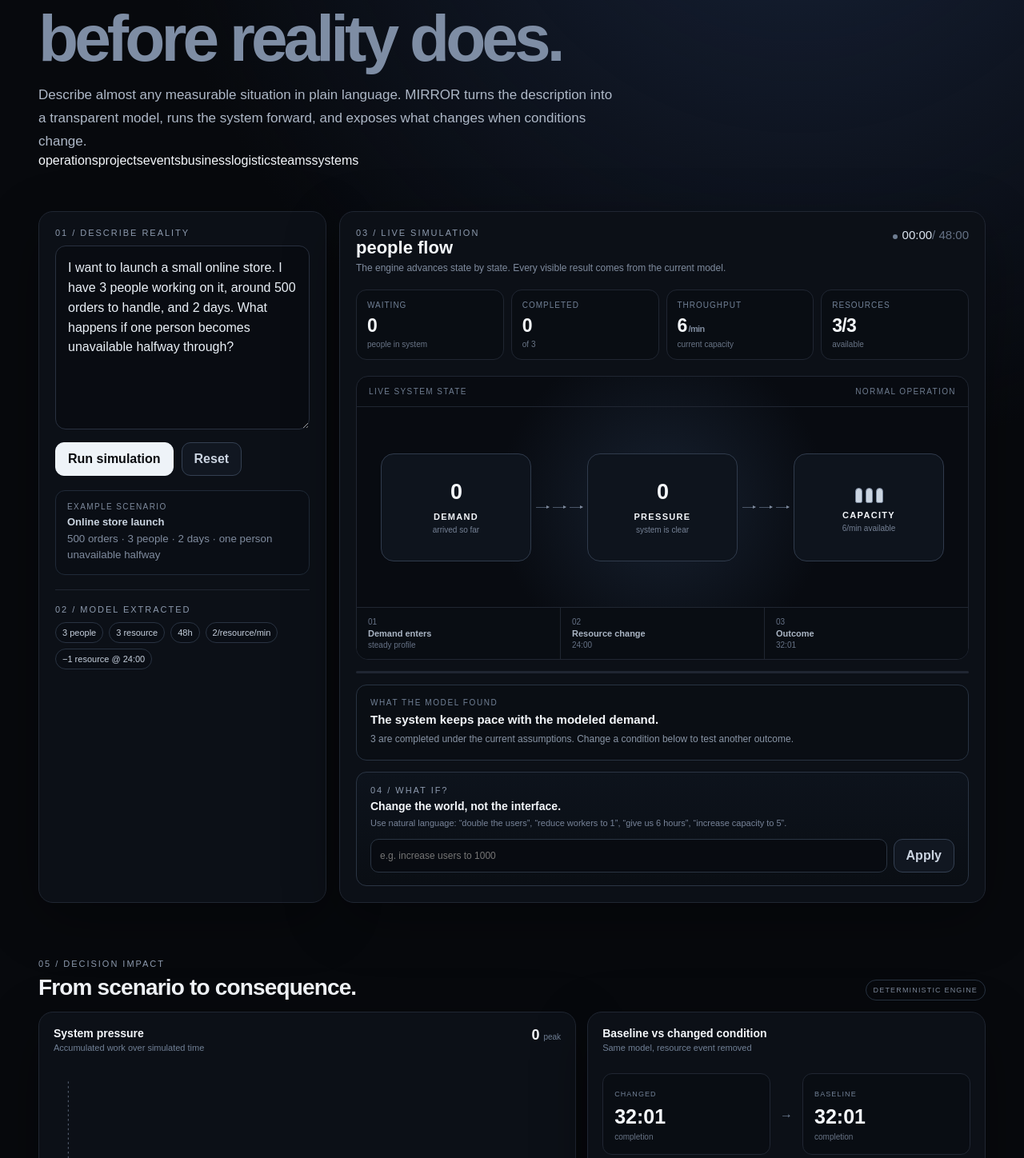
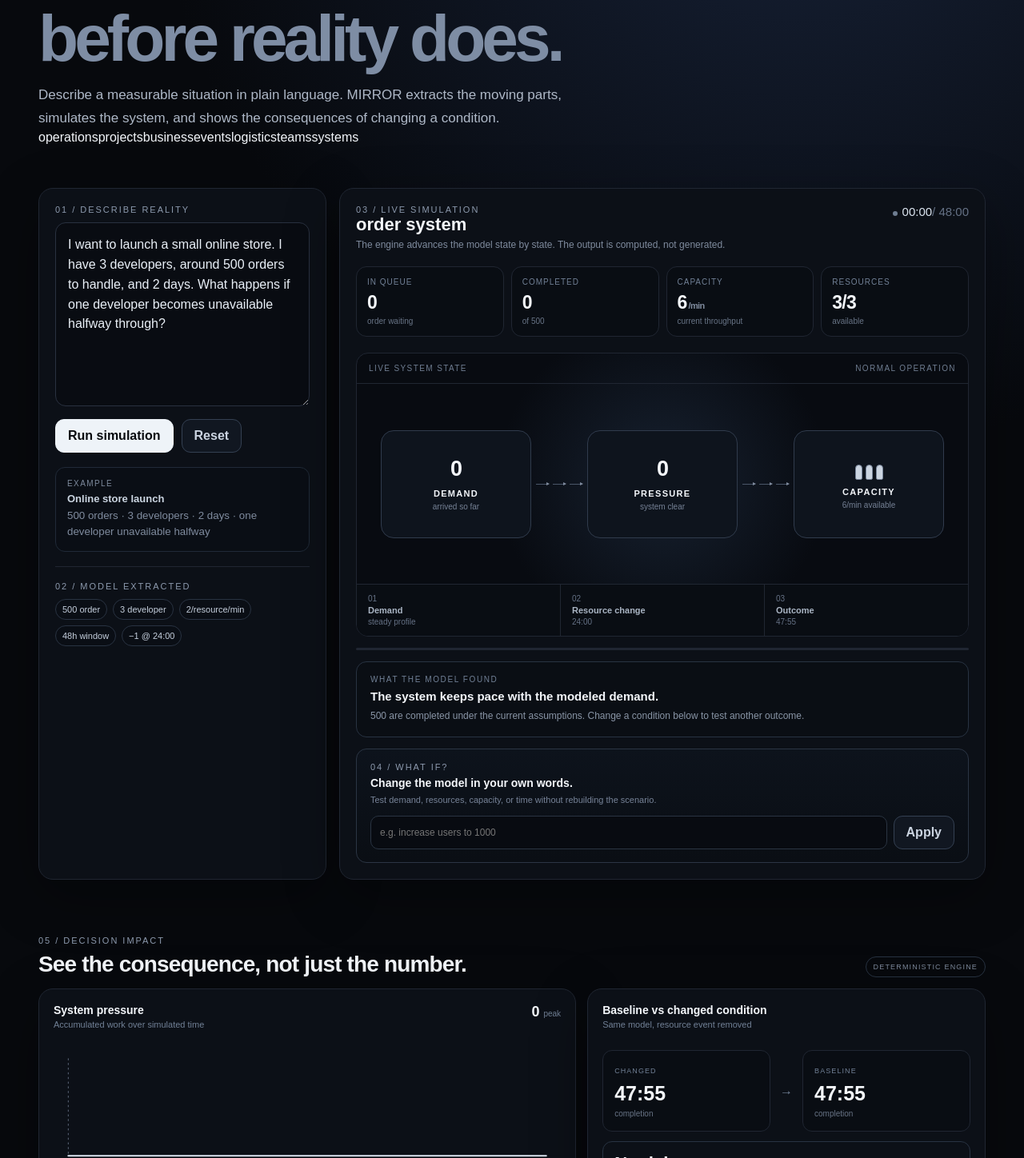
Before and after one commit to kogleshofficial-hub/mirror-simulation-engine, a Next.js app: page / in a window 1280 px wide. Shown: the part 242-1690 px from the top of the page at 80% size. Built offline with nearby package versions, Linux system fonts and the light colour scheme.

Commit message:
Make MIRROR UI domain-neutral and flexible

```diff
--- a/app/page.tsx
+++ b/app/page.tsx
@@ -3,7 +3,7 @@
 import { useEffect, useMemo, useState } from 'react'
 import { parseScenario, simulate, summarize, type Model, type State } from '../lib/engine'
 
-const demo = 'I want to launch a small online store. I have 3 people working on it, around 500 orders to handle, and 2 days. What happens if one person becomes unavailable halfway through?'
+const demo = 'I want to launch a small online store. I have 3 developers, around 500 orders to handle, and 2 days. What happens if one developer becomes unavailable halfway through?'
 const fmt = (n: number) => new Intl.NumberFormat('en-US').format(Math.round(n))
 const clock = (m: number) => `${String(Math.floor(m / 60)).padStart(2, '0')}:${String(m % 60).padStart(2, '0')}`
 
@@ -12,15 +12,16 @@ function LineChart({ states, minute }: { states: State[]; minute: number }) {
   const max = Math.max(1, ...states.map(s => s.queue))
   const points = states.map((s, i) => `${pad + (i / Math.max(1, states.length - 1)) * (width - pad * 2)},${height - pad - (s.queue / max) * (height - pad * 2)}`).join(' ')
   const x = pad + (Math.max(0, minute - 1) / Math.max(1, states.length - 1)) * (width - pad * 2)
-  return <div className="chart-wrap"><svg viewBox={`0 0 ${width} ${height}`} role="img" aria-label="Queue pressure over simulated time"><line x1={pad} x2={width-pad} y1={height-pad} y2={height-pad} className="axis"/><polyline points={points} className="chart-line"/><line x1={x} x2={x} y1={pad} y2={height-pad} className="cursor"/></svg><div className="chart-axis"><span>00:00</span><span>{clock(Math.round((states.length || 0) / 2))}</span><span>{clock(states.at(-1)?.minute ?? 0)}</span></div></div>
+  return <div className="chart-wrap"><svg viewBox={`0 0 ${width} ${height}`} role="img" aria-label="System pressure over simulated time"><line x1={pad} x2={width-pad} y1={height-pad} y2={height-pad} className="axis"/><polyline points={points} className="chart-line"/><line x1={x} x2={x} y1={pad} y2={height-pad} className="cursor"/></svg><div className="chart-axis"><span>00:00</span><span>{clock(Math.round((states.length || 0) / 2))}</span><span>{clock(states.at(-1)?.minute ?? 0)}</span></div></div>
 }
 
 function changeModel(model: Model, request: string): Model | null {
   const lower = request.toLowerCase()
-  const valueMatch = request.match(/(?:to|=|by)\s*(\d[\d,]*(?:\.\d+)?)/i)
+  const valueMatch = request.match(/(?:to|=)\s*(\d[\d,]*(?:\.\d+)?)/i)
   const n = valueMatch ? Math.max(0, Number(valueMatch[1].replace(/,/g, ''))) : null
   if (n !== null && /attendees|students|people|users|customers|orders|tasks|items|units|tickets|requests|visitors|products|packages|deliveries|jobs|records|work/i.test(lower)) return { ...model, subjectCount: n }
-  if (n !== null && /organizers|organizer|staff|workers|worker|developers|servers|machines|agents|vehicles|drivers|rooms|printers|lanes|teams|resources/i.test(lower)) return { ...model, resourceCount: n }
+  if (n !== null && /organizers|staff|workers|worker|developers|developer|engineers|servers|machines|agents|vehicles|drivers|rooms|printers|lanes|teams|resources|operators|reviewers/i.test(lower)) return { ...model, resourceCount: n }
+  if (n !== null && /capacity|throughput|rate|per minute|min/i.test(lower)) return { ...model, capacityPerResource: Math.max(0.25, n) }
   if (n !== null && /minutes|min|duration/i.test(lower)) return { ...model, durationMinutes: Math.max(15, Math.round(n)) }
   if (n !== null && /hours|hrs|hr/i.test(lower)) return { ...model, durationMinutes: Math.max(15, Math.round(n * 60)) }
   if (n !== null && /days|day/i.test(lower)) return { ...model, durationMinutes: Math.max(15, Math.round(n * 1440)) }
@@ -60,45 +61,45 @@ export default function Home() {
   }
   const applyChange = () => {
     const changed = changeModel(model, whatIf)
-    if (!changed || changed.subjectCount < 1 || changed.resourceCount < 1) { setError('Try a natural change like “increase users to 1000”, “reduce workers to 2”, or “give us 6 hours”.'); return }
+    if (!changed || changed.subjectCount < 1 || changed.resourceCount < 1) { setError('Try “increase users to 1000”, “reduce workers to 2”, “increase capacity to 5”, or “give us 6 hours”.'); return }
     setError(''); setRunning(false); setMinute(0); setModel(changed); setChangeNote(`Applied: ${whatIf.trim()}`); setWhatIf('')
   }
   const reset = () => { setRunning(false); setMinute(0); setError(''); setChangeNote('') }
 
   return <main className="shell">
     <header className="top"><div className="brand"><div className="mark">M</div><strong>MIRROR</strong></div><div className="status"><i className="dot"/> {running ? 'simulation running' : minute >= model.durationMinutes ? 'simulation complete' : 'engine ready'}</div></header>
-    <section className="hero"><div className="eyebrow">General-purpose decision simulation</div><h1>Test the decision<br/><span>before reality does.</span></h1><p>Describe almost any measurable situation in plain language. MIRROR turns the description into a transparent model, runs the system forward, and exposes what changes when conditions change.</p><div className="domain-pills"><span>operations</span><span>projects</span><span>events</span><span>business</span><span>logistics</span><span>teams</span><span>systems</span></div></section>
+    <section className="hero"><div className="eyebrow">General-purpose decision simulation</div><h1>Test the decision<br/><span>before reality does.</span></h1><p>Describe a measurable situation in plain language. MIRROR extracts the moving parts, simulates the system, and shows the consequences of changing a condition.</p><div className="domain-pills"><span>operations</span><span>projects</span><span>business</span><span>events</span><span>logistics</span><span>teams</span><span>systems</span></div></section>
 
     <section className="workspace">
       <aside className="panel input-panel"><div className="label">01 / Describe reality</div><textarea className="textarea" value={text} onChange={e => setText(e.target.value)} aria-label="Scenario description"/><div className="actions"><button className="primary" onClick={run} disabled={running}>{running ? 'Running…' : 'Run simulation'}</button><button className="secondary" onClick={reset}>Reset</button></div>{error && <div className="error">{error}</div>}
-        <button className="demo" onClick={() => setText(demo)}><span>EXAMPLE SCENARIO</span><b>Online store launch</b><small>500 orders · 3 people · 2 days · one person unavailable halfway</small></button>
-        <div className="extracted"><div className="label">02 / Model extracted</div><div className="chips"><span>{fmt(model.subjectCount)} {model.subjectLabel}</span><span>{model.resourceCount} {model.resourceLabel}</span><span>{Math.round(model.durationMinutes / 60)}h</span><span>{model.capacityPerResource}/resource/min</span>{model.lossAt !== null && <span>−{model.lossAmount} resource @ {clock(model.lossAt)}</span>}</div></div>
+        <button className="demo" onClick={() => setText(demo)}><span>EXAMPLE</span><b>Online store launch</b><small>500 orders · 3 developers · 2 days · one developer unavailable halfway</small></button>
+        <div className="extracted"><div className="label">02 / Model extracted</div><div className="chips"><span>{fmt(model.subjectCount)} {model.subjectLabel}</span><span>{model.resourceCount} {model.resourceLabel}</span><span>{model.capacityPerResource}/resource/min</span><span>{Math.round(model.durationMinutes / 60)}h window</span>{model.lossAt !== null && <span>−{model.lossAmount} @ {clock(model.lossAt)}</span>}</div></div>
       </aside>
 
-      <section className="panel sim"><div className="simhead"><div><div className="label">03 / Live simulation</div><div className="simtitle">{model.subjectLabel} flow</div><div className="sub">The engine advances state by state. Every visible result comes from the current model.</div></div><div className={`clock ${running ? 'live' : ''}`}><i/>{clock(minute)}<span>/ {clock(model.durationMinutes)}</span></div></div>
-        <div className="metrics"><div className={`metric ${state.queue > 0 ? 'attention' : ''}`}><span>Waiting</span><b>{fmt(state.queue)}</b><small>{model.subjectLabel} in system</small></div><div className="metric"><span>Completed</span><b>{fmt(state.completed)}</b><small>of {fmt(model.subjectCount)}</small></div><div className="metric"><span>Throughput</span><b>{fmt(state.capacityPerMinute)}<em>/min</em></b><small>current capacity</small></div><div className={`metric ${eventActive ? 'attention' : ''}`}><span>Resources</span><b>{fmt(state.resources)}/{fmt(model.resourceCount)}</b><small>{eventActive ? 'capacity reduced' : 'available'}</small></div></div>
+      <section className="panel sim"><div className="simhead"><div><div className="label">03 / Live simulation</div><div className="simtitle">{model.subjectLabel} system</div><div className="sub">The engine advances the model state by state. The output is computed, not generated.</div></div><div className={`clock ${running ? 'live' : ''}`}><i/>{clock(minute)}<span>/ {clock(model.durationMinutes)}</span></div></div>
+        <div className="metrics"><div className={`metric ${state.queue > 0 ? 'attention' : ''}`}><span>In queue</span><b>{fmt(state.queue)}</b><small>{model.subjectLabel} waiting</small></div><div className="metric"><span>Completed</span><b>{fmt(state.completed)}</b><small>of {fmt(model.subjectCount)}</small></div><div className="metric"><span>Capacity</span><b>{fmt(state.capacityPerMinute)}<em>/min</em></b><small>current throughput</small></div><div className={`metric ${eventActive ? 'attention' : ''}`}><span>Resources</span><b>{fmt(state.resources)}/{fmt(model.resourceCount)}</b><small>{eventActive ? 'reduced' : 'available'}</small></div></div>
 
         <div className="stage"><div className="stage-head"><span>LIVE SYSTEM STATE</span><span className={eventActive ? 'danger' : ''}>{eventActive ? `RESOURCE CHANGE · ${clock(model.lossAt ?? 0)}` : 'NORMAL OPERATION'}</span></div><div className="system">
           <div className="entity-block"><div className="entity-icon">{fmt(state.arrivals)}</div><strong>DEMAND</strong><small>arrived so far</small></div>
           <div className="connector"><i/><i/><i/></div>
-          <div className={`entity-block queue-node ${state.queue > 0 ? 'hot' : ''}`}><div className="entity-icon">{fmt(state.queue)}</div><strong>PRESSURE</strong><small>{state.queue > 0 ? 'work is accumulating' : 'system is clear'}</small></div>
+          <div className={`entity-block queue-node ${state.queue > 0 ? 'hot' : ''}`}><div className="entity-icon">{fmt(state.queue)}</div><strong>PRESSURE</strong><small>{state.queue > 0 ? 'work accumulating' : 'system clear'}</small></div>
           <div className="connector"><i/><i/><i/></div>
-          <div className={`entity-block ${eventActive ? 'hot' : ''}`}><div className="staff-stack">{Array.from({length: Math.max(1, model.resourceCount), _ : 0}, (_, i) => <i key={i} className={i < state.resources ? 'on' : 'off'}/>)}</div><strong>CAPACITY</strong><small>{fmt(state.capacityPerMinute)}/min available</small></div>
-        </div><div className="event-strip"><span className={minute > 0 ? 'passed' : ''}>01 <b>Demand enters</b>{model.profile === 'front-loaded' ? 'front-loaded' : 'steady'} profile</span>{model.lossAt !== null && <span className={eventActive ? 'passed' : ''}>02 <b>Resource change</b>{clock(model.lossAt)}</span>}<span>03 <b>Outcome</b>{summary.completionMinute >= model.durationMinutes ? 'window end' : clock(summary.completionMinute)}</span></div></div>
+          <div className={`entity-block ${eventActive ? 'hot' : ''}`}><div className="staff-stack">{Array.from({length: Math.max(1, model.resourceCount)}, (_, i) => <i key={i} className={i < state.resources ? 'on' : 'off'}/>)}</div><strong>CAPACITY</strong><small>{fmt(state.capacityPerMinute)}/min available</small></div>
+        </div><div className="event-strip"><span className={minute > 0 ? 'passed' : ''}>01 <b>Demand</b>{model.profile === 'front-loaded' ? 'front-loaded' : 'steady'} profile</span>{model.lossAt !== null && <span className={eventActive ? 'passed' : ''}>02 <b>Resource change</b>{clock(model.lossAt)}</span>}<span>03 <b>Outcome</b>{summary.completionMinute >= model.durationMinutes ? 'window end' : clock(summary.completionMinute)}</span></div></div>
 
         <div className="progress"><span style={{width: `${pct}%`}}/></div>
-        <div className="insight"><div className="insight-kicker">WHAT THE MODEL FOUND</div><strong>{summary.peakQueue > 0 ? `${fmt(summary.peakQueue)} ${model.subjectLabel} build up at the peak.` : 'The system keeps pace with the modeled demand.'}</strong><p>{delay > 0 ? `The resource change adds ${delay} simulated minutes to completion. ${fmt(remaining)} remain unfinished at the current clock.` : `${fmt(summary.totalCompleted)} are completed under the current assumptions. Change a condition below to test another outcome.`}</p></div>
+        <div className="insight"><div className="insight-kicker">WHAT THE MODEL FOUND</div><strong>{summary.peakQueue > 0 ? `${fmt(summary.peakQueue)} ${model.subjectLabel} build up at the peak.` : 'The system keeps pace with the modeled demand.'}</strong><p>{delay > 0 ? `The resource change adds ${delay} simulated minutes to completion. ${fmt(remaining)} remain at the current clock.` : `${fmt(summary.totalCompleted)} are completed under the current assumptions. Change a condition below to test another outcome.`}</p></div>
 
-        <div className="change-box"><div><div className="label">04 / WHAT IF?</div><strong>Change the world, not the interface.</strong><small>Use natural language: “double the users”, “reduce workers to 1”, “give us 6 hours”, “increase capacity to 5”.</small></div><div className="change-row"><input value={whatIf} onChange={e => setWhatIf(e.target.value)} onKeyDown={e => { if (e.key === 'Enter') applyChange() }} placeholder="e.g. increase users to 1000" aria-label="What if change"/><button className="secondary" onClick={applyChange}>Apply</button></div>{changeNote && <div className="change-note">{changeNote} · Run the simulation to see the consequence.</div>}</div>
+        <div className="change-box"><div><div className="label">04 / WHAT IF?</div><strong>Change the model in your own words.</strong><small>Test demand, resources, capacity, or time without rebuilding the scenario.</small></div><div className="change-row"><input value={whatIf} onChange={e => setWhatIf(e.target.value)} onKeyDown={e => { if (e.key === 'Enter') applyChange() }} placeholder="e.g. increase users to 1000" aria-label="What if change"/><button className="secondary" onClick={applyChange}>Apply</button></div>{changeNote && <div className="change-note">{changeNote} · Run the simulation to see the consequence.</div>}</div>
       </section>
     </section>
 
-    <section className="analysis"><div className="section-head"><div><div className="label">05 / Decision impact</div><h2>From scenario to consequence.</h2></div><span className="badge">DETERMINISTIC ENGINE</span></div><div className="analysis-grid">
+    <section className="analysis"><div className="section-head"><div><div className="label">05 / Decision impact</div><h2>See the consequence, not just the number.</h2></div><span className="badge">DETERMINISTIC ENGINE</span></div><div className="analysis-grid">
       <div className="panel chart-card"><div className="card-title"><div><strong>System pressure</strong><small>Accumulated work over simulated time</small></div><b>{fmt(summary.peakQueue)} <span>peak</span></b></div><LineChart states={states} minute={minute}/></div>
-      <div className="panel result-card"><div className="card-title"><div><strong>Baseline vs changed condition</strong><small>Same model, resource event removed</small></div></div><div className="compare"><div><span>CHANGED</span><b>{clock(summary.completionMinute)}</b><small>completion</small></div><div className="arrow">→</div><div><span>BASELINE</span><b>{clock(baseline.completionMinute)}</b><small>completion</small></div></div><div className="impact"><b>{delay > 0 ? `+${delay} min` : 'No delay'}</b><span>completion impact</span></div><div className="decision"><b>Decision signal</b><p>{summary.peakQueue > 0 ? `The model is capacity-constrained. Add ${model.resourceLabel} or reduce demand during the busiest period.` : `The modeled ${model.resourceLabel} capacity is sufficient for this demand profile.`}</p></div></div>
+      <div className="panel result-card"><div className="card-title"><div><strong>Baseline vs changed condition</strong><small>Same model, resource event removed</small></div></div><div className="compare"><div><span>CHANGED</span><b>{clock(summary.completionMinute)}</b><small>completion</small></div><div className="arrow">→</div><div><span>BASELINE</span><b>{clock(baseline.baselineCompletionMinute)}</b><small>completion</small></div></div><div className="impact"><b>{delay > 0 ? `+${delay} min` : 'No delay'}</b><span>completion impact</span></div><div className="decision"><b>Decision signal</b><p>{summary.peakQueue > 0 ? `The model is capacity-constrained. Add ${model.resourceLabel}, increase capacity, or reduce demand during the busiest period.` : `The modeled ${model.resourceLabel} capacity is sufficient for this demand profile.`}</p></div></div>
     </div></section>
 
-    <section className="model"><div className="label">06 / How MIRROR thinks</div><div className="modelgrid"><div className="modelcard"><h3>1. Describe</h3><p>People write the situation naturally instead of filling out a rigid form. MIRROR extracts measurable quantities, resources, timing, rates, and changes.</p></div><div className="modelcard"><h3>2. Model</h3><p>The description becomes explicit state: demand, capacity, duration, resource count, profile, events, and assumptions. Unsupported details are not silently invented.</p></div><div className="modelcard"><h3>3. Simulate</h3><p>A deterministic state-transition engine advances the model minute by minute. The same inputs produce the same outputs, making the result inspectable and repeatable.</p></div><div className="modelcard"><h3>4. Compare</h3><p>Change a condition and run again. MIRROR compares the changed scenario with its baseline so the user sees the consequence of the decision.</p></div></div></section>
+    <section className="model"><div className="label">06 / Model transparency</div><div className="modelgrid"><div className="modelcard"><h3>General primitives</h3><p>Demand, resources, capacity, time, arrival profile, and resource events are modeled as explicit variables rather than hard-coded to one industry.</p></div><div className="modelcard"><h3>Deterministic core</h3><p>The engine advances state through arrivals, available capacity, completion, queue pressure, and resource changes. Identical inputs produce identical outputs.</p></div><div className="modelcard"><h3>Natural changes</h3><p>Users can test changes to demand, resources, throughput, or time without rebuilding the scenario from scratch.</p></div><div className="modelcard"><h3>Honest boundaries</h3><p>MIRROR currently simulates measurable flow and capacity problems. Domain-specific physics, finance, weather, and other specialized models can be added as separate engines instead of pretending one formula fits everything.</p></div></div></section>
     <footer className="footer">MIRROR · Test the decision before reality does. · Built by <strong>Koglesh R. Murugan</strong></footer>
   </main>
 }
```
